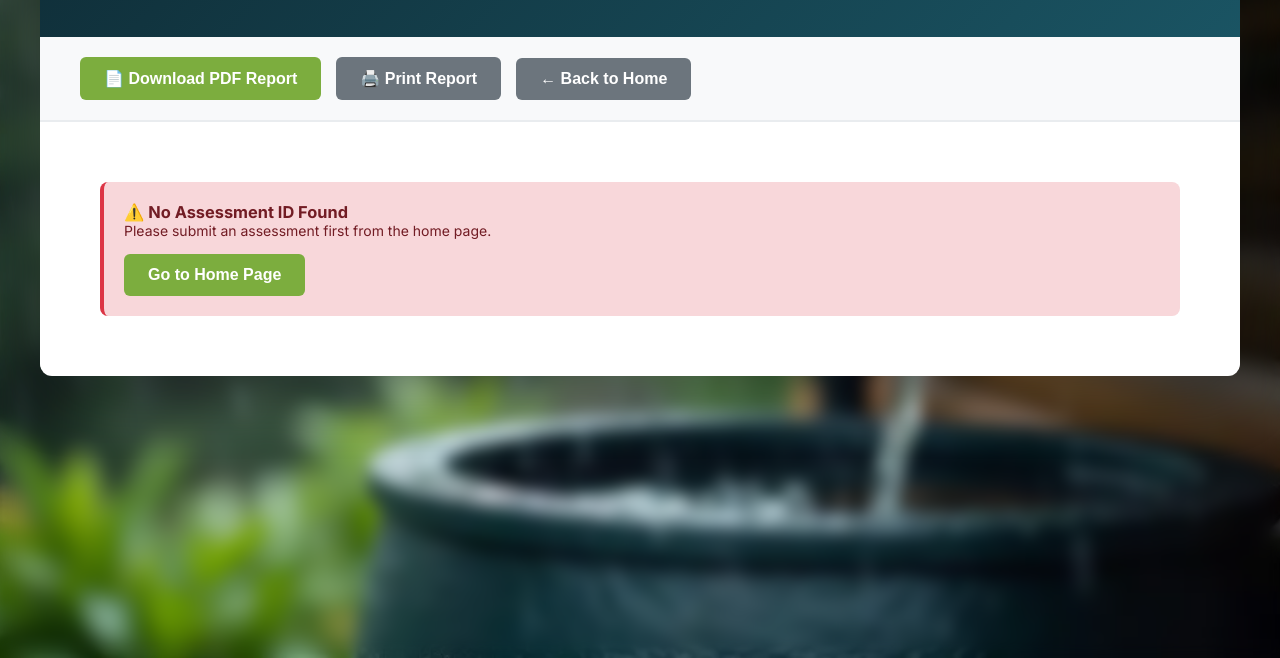
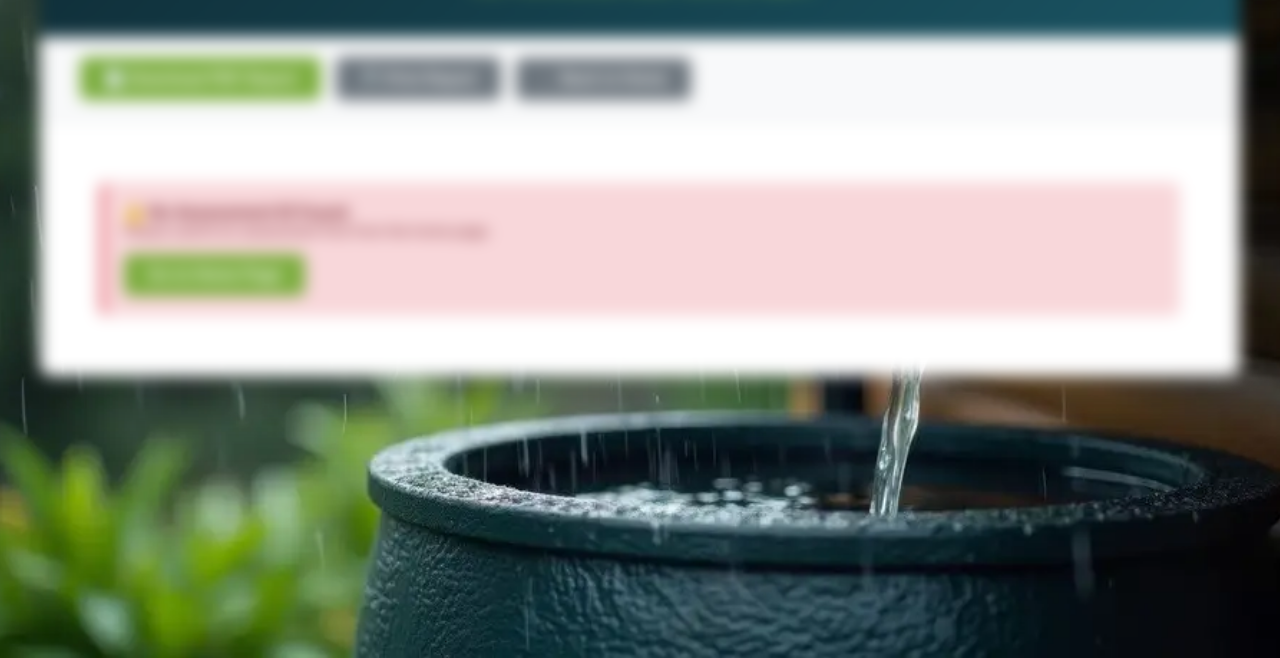
Before and after one commit to diyakohli02/sihhh124, a website: page RWHGenius-main/report.html in a window 1280 px wide. Shown: the part 142-800 px from the top of the page. Drawn offline with nearby package versions, Linux system fonts and the light colour scheme.

Commit message:
Update report.html

```diff
--- a/RWHGenius-main/report.html
+++ b/RWHGenius-main/report.html
@@ -13,27 +13,11 @@
         * { margin: 0; padding: 0; box-sizing: border-box; }
        body {
     font-family: 'Inter', sans-serif;
-    background: url('./rain-water-harvesting-image.webp') no-repeat center center fixed;
-    background-size: cover;  /* makes it cover full page */
+    background: url('./rain-water-harvesting-image.webp') no-repeat center center;
+    background-size: cover;   /* make it cover */
     min-height: 100vh;
     padding: 20px;
-    position: relative;
-    overflow: hidden;
-}
-
-/* Add a blur effect */
-body::before {
-    content: "";
-    position: absolute;
-    top: 0;
-    left: 0;
-    width: 100%;
-    height: 100%;
-    background: inherit; /* same background as body */
-    filter: blur(8px);  /* adjust blur level */
-    z-index: -1;  /* push it behind the content */
-    background-size: cover;
-    background-position: center;
+    filter: blur(8px);  /* apply blur */
 }
 
         .container {
```
